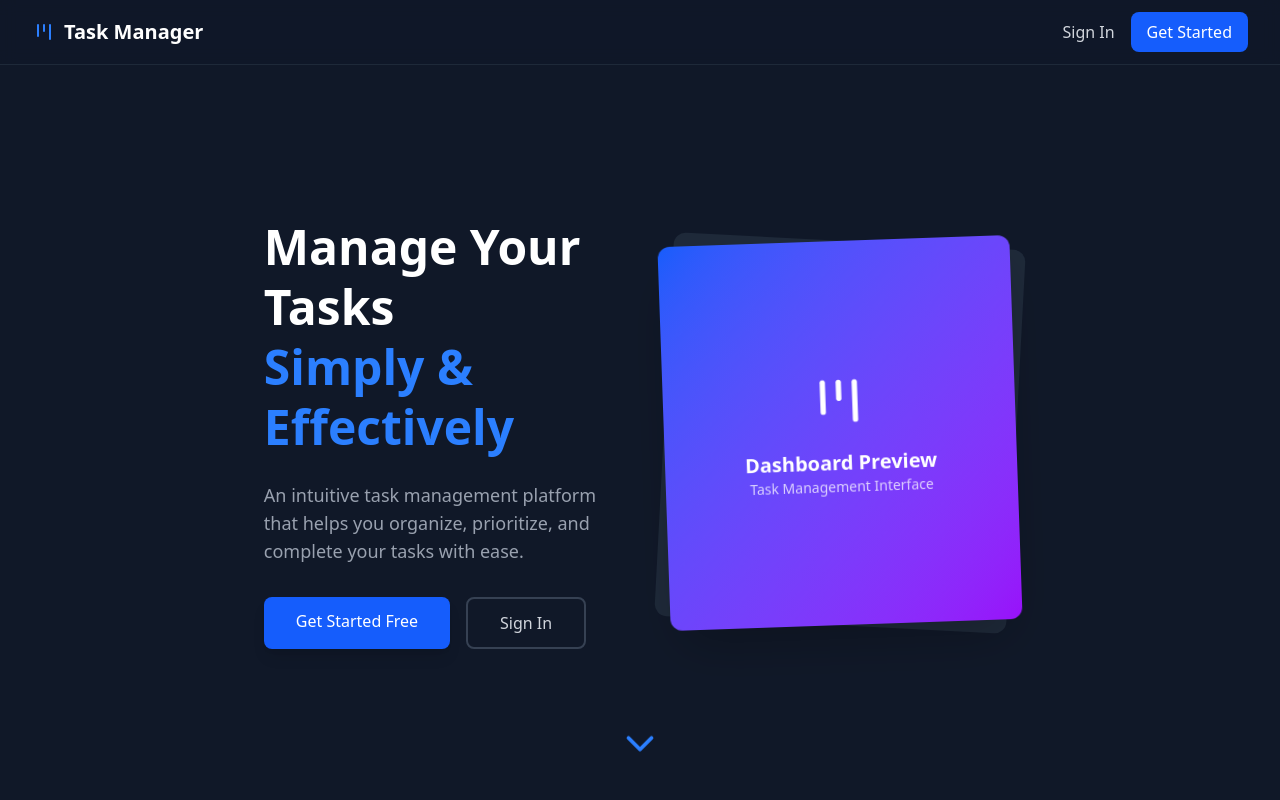
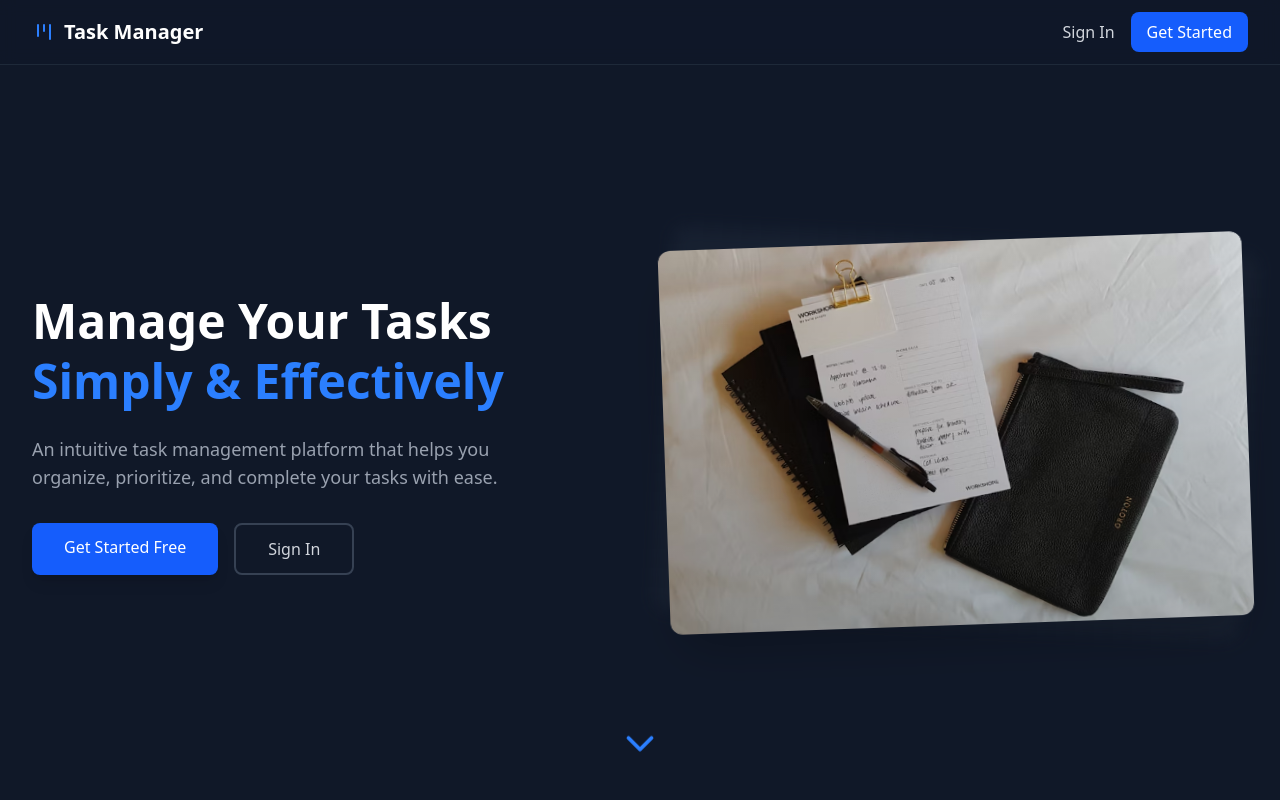
Before and after one commit to Yunmengheng/Taskov, a Next.js app: page / in a window 1280 px wide. Shown: the top 800 px of the page. Built offline with nearby package versions, Linux system fonts and the light colour scheme; no server answers.

Commit message:
Updated image

```diff
--- a/components/LandingPage.tsx
+++ b/components/LandingPage.tsx
@@ -91,14 +91,17 @@ const LandingPage: React.FC = () => {
             </div>
             <div className="md:w-1/2">
               <div className="relative">
-                <div className="absolute inset-0 bg-gray-800 rounded-xl transform rotate-3"></div>
-                {/* Replace Image with gradient placeholder */}
-                <div className="relative z-10 rounded-xl shadow-2xl transform -rotate-2 hover:rotate-0 transition-transform duration-500 bg-gradient-to-br from-blue-600 to-purple-600 w-full h-96 flex items-center justify-center">
-                  <div className="text-white text-center">
-                    <KanbanIcon size={64} className="mx-auto mb-4" />
-                    <p className="text-xl font-semibold">Dashboard Preview</p>
-                    <p className="text-sm opacity-75">Task Management Interface</p>
-                  </div>
+                {/* Background shadow element */}
+                <div className="absolute inset-0 bg-gray-800/50 rounded-xl transform rotate-3 blur-sm"></div>
+                {/* Main image container */}
+                <div className="relative z-10 rounded-xl shadow-2xl transform -rotate-2 hover:rotate-0 transition-transform duration-500 overflow-hidden">
+                  <img
+                    src="taskov.jpg"
+                    alt="Task management notebooks and planning materials"
+                    className="w-full h-96 object-cover rounded-xl"
+                  />
+                  {/* Optional overlay for better text readability if needed */}
+                  <div className="absolute inset-0 bg-gradient-to-t from-black/20 to-transparent rounded-xl"></div>
                 </div>
               </div>
             </div>
```
Also changed, not shown: public/taskov.jpg (added).
